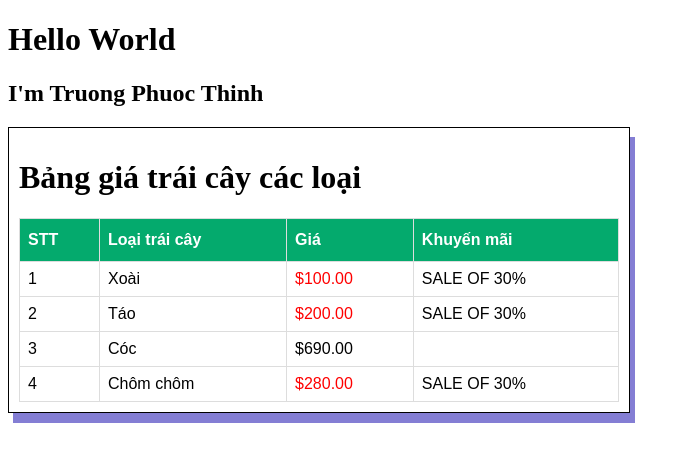
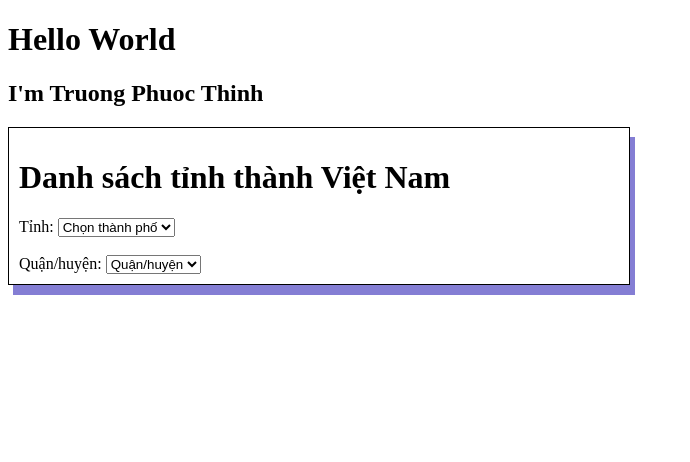
Before and after one commit to phuocthinh1998/Angular_12_Github, an Angular app: page / in a window 1280 px wide. Shown: the top 462 px of the page, without its empty margins (0-690 px from the left). Built offline with nearby package versions, Linux system fonts and the light colour scheme.

Commit message:
combobox

```diff
--- a/src/app/home/home.component.html
+++ b/src/app/home/home.component.html
@@ -1,10 +1,10 @@
 <div class="test">
-  <h1>Bảng giá trái cây các loại</h1>
+  <h1>Danh sách tỉnh thành Việt Nam</h1>
   <!-- <h1>Trái cây:</h1>
   <div *ngFor="let trai of traicay; let i=index">
     <h2>{{i+1}}. {{trai}}</h2>
   </div> -->
-  <table class="table">
+  <!-- <table class="table">
     <tr>
       <th>STT</th>
       <th>Loại trái cây</th>
@@ -17,5 +17,13 @@
       <td><span [ngClass]="{'giaSale':trai.gia < '300'}">{{trai.gia | currency:"USD"}}</span></td>
       <td><span >{{trai.km | onSale |uppercase}}</span></td>
     </tr>
-  </table>
+  </table> -->
+  Tỉnh:
+  <select class="city" (change)="changecity($event)">
+    <option *ngFor="let data of cityData" value="{{data.city}}">{{data.city}}</option>
+  </select> <br><br>
+  Quận/huyện:
+  <select class="city">
+    <option *ngFor="let district of districts" value="{{district}}">{{district}}</option>
+  </select>
 </div>
--- a/src/app/home/home.component.ts
+++ b/src/app/home/home.component.ts
@@ -15,9 +15,44 @@ export class HomeComponent implements OnInit {
     {ten:'Cóc', gia:'690',km:false},
     {ten:'Chôm chôm', gia:'280',km:true}
   ]
+  public districts: string[]=['Quận/huyện'
+  ];
+  public cityData=[
+    {city:'Chọn thành phố',district:['Quận/huyện']},
+    {city: 'Cà Mau', district: [
+    'Thành phố Cà Mau',
+    'huyện Cái Nước',
+    'huyện Năm Căn',
+    'huyện Đầm Dơi',
+    'huyện U minh',
+    'huyện Phú Tân'
+  ],
+},
+{city: 'Bạc Liêu', district: [
+  'Thành phố Bạc Liêu',
+  'huyện Hồng Dân',
+  'huyện Phước Long',
+  'Thị xã Giá Rai',
+],
+}
+];
   constructor() { }
 
   ngOnInit(): void {
+    console.log('cities: ', this.cityData)
+  }
+  public changecity(event:any):void{
+    const city = event.target.value;
+    if(!city){
+      return;
+    }
+    // console.log('event',city);
+    // const search = this.cityData.filter((data)=>data.city===city)
+    // console.log('event',search);
+    // if(search && search.length>0){
+    //   this.districts=search[0].district;
+    // }
+    this.districts=this.cityData.find(data=>data.city===city)?.district || [];
   }
 
 }
```
